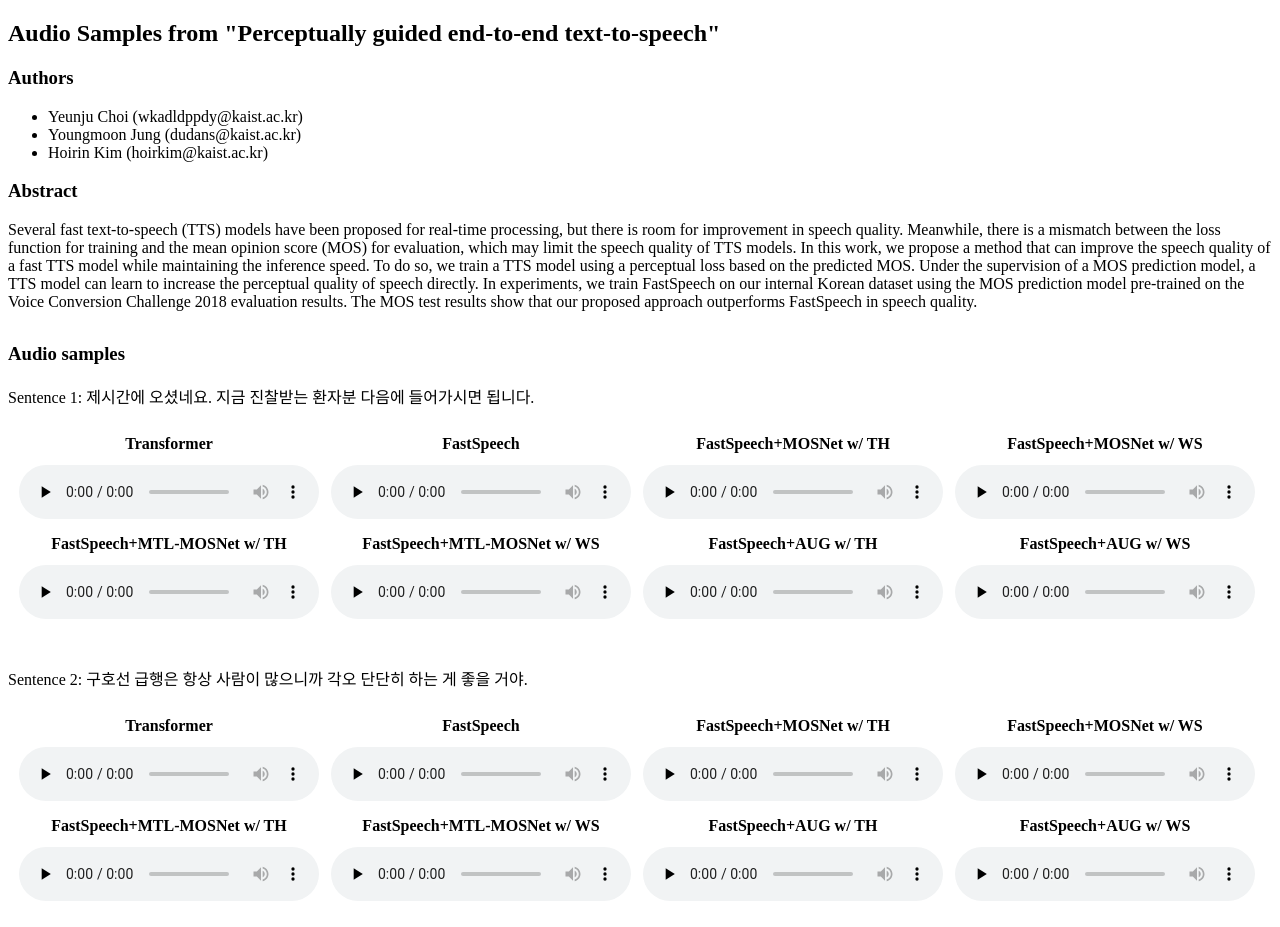
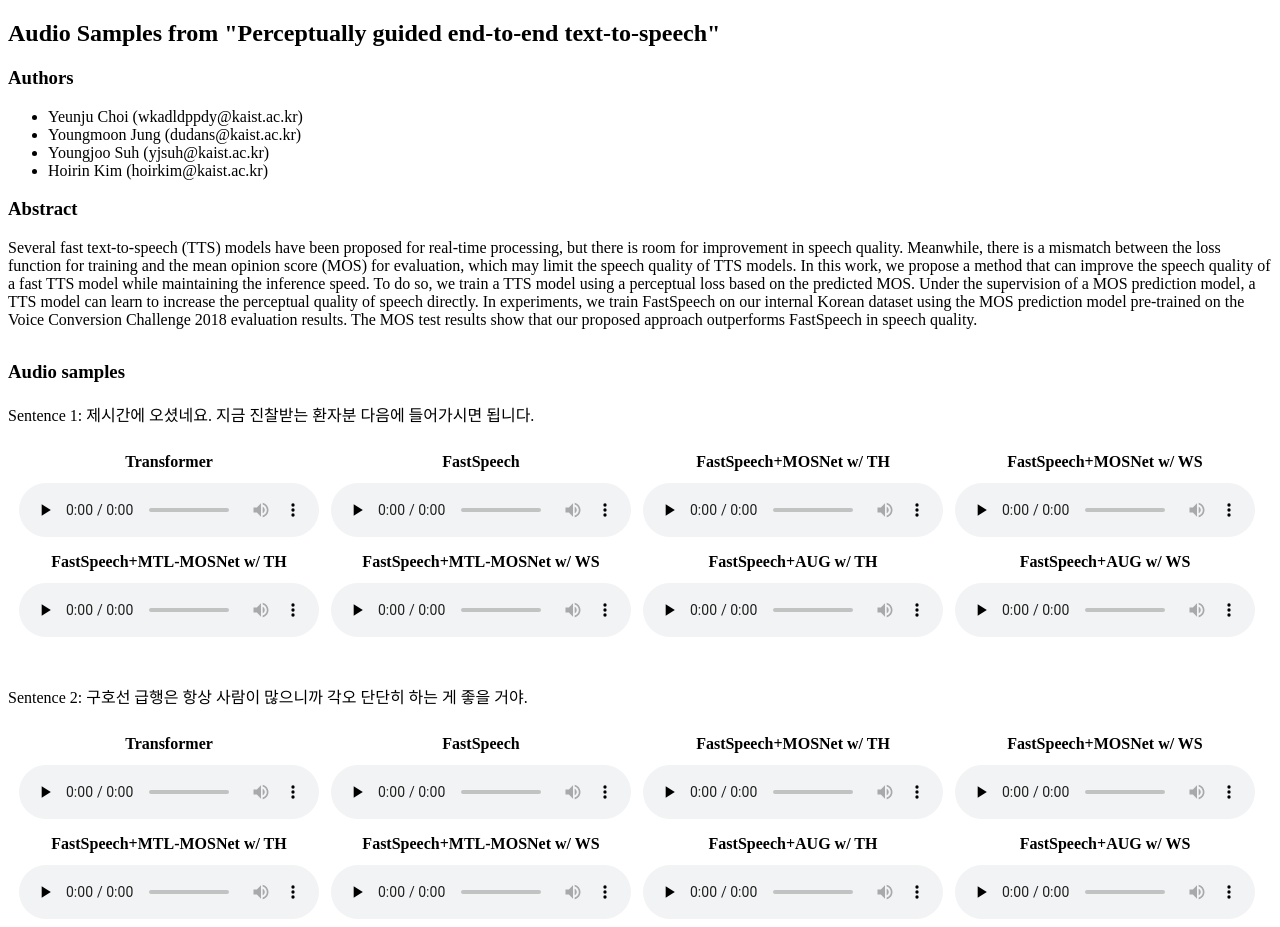
Before and after one commit to wkadldppdy/perceptualTTS, a plain HTML site: page index.html in a window 1280 px wide. Shown: the top 927 px of the page. Drawn offline with Linux system fonts and the light colour scheme.

Commit message:
Update index.html

```diff
--- a/index.html
+++ b/index.html
@@ -20,6 +20,7 @@
     <ul>
       <li> Yeunju Choi (wkadldppdy@kaist.ac.kr) </li>
       <li> Youngmoon Jung (dudans@kaist.ac.kr) </li>
+      <li> Youngjoo Suh (yjsuh@kaist.ac.kr) </li>
       <li> Hoirin Kim (hoirkim@kaist.ac.kr) </li>
    </ul>
     <div>
```
